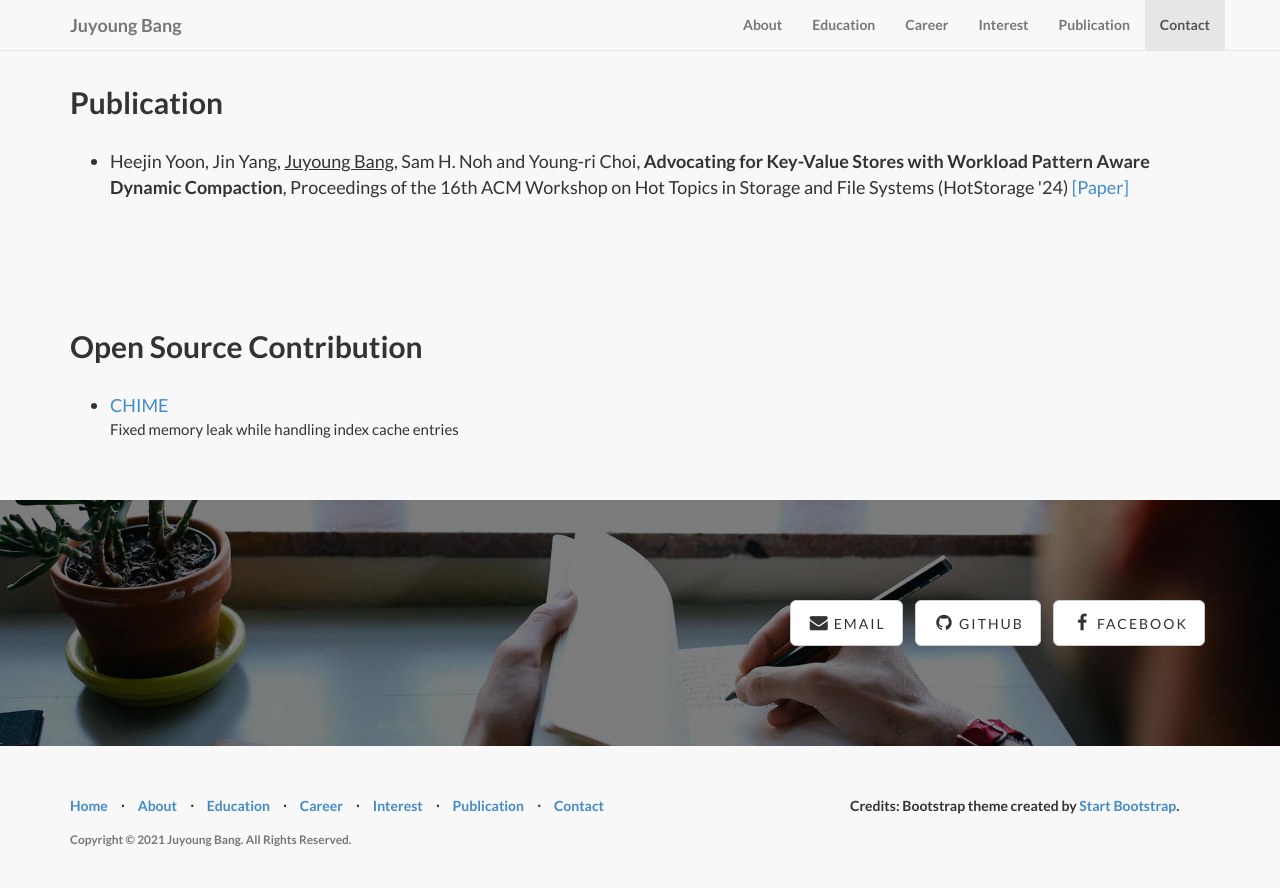
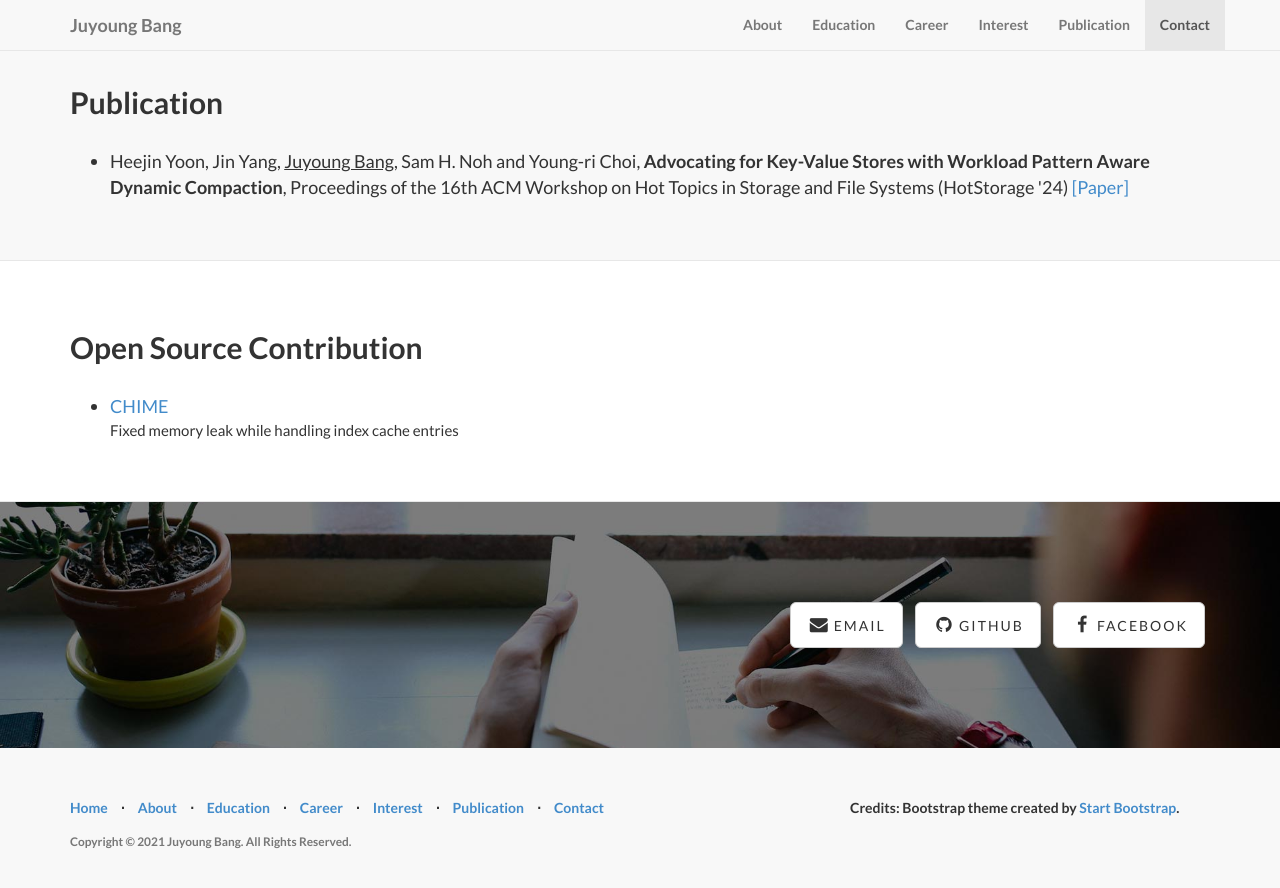
Before and after one commit to juyoungbang/juyoungbang.github.io, a Jekyll site: the page built from index.html, in a window 1280 px wide and 900 px high, scrolled down 2155 px. Shown: the top 888 px of the window. Built offline with Jekyll 4.4.1, drawn with Linux system fonts in a browser that asks for light colours.

Commit message:
Fix design

```diff
--- a/_includes/open_source.html
+++ b/_includes/open_source.html
@@ -1,5 +1,5 @@
     <!-- About Section -->
-    <section id="open_source" class="content-section-a">
+    <section id="open_source" class="content-section-b">
       <div class="container">
           <div class="row">
               <div class="col-sm-12">
```
